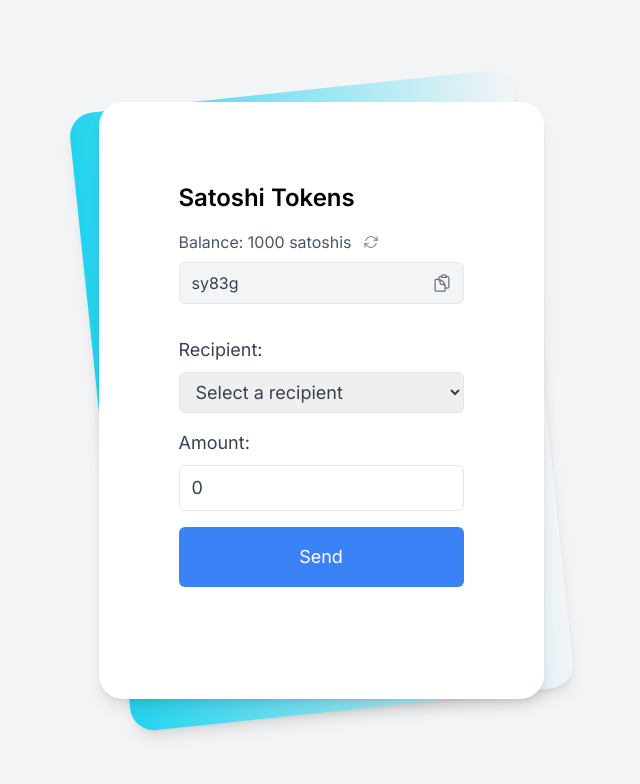
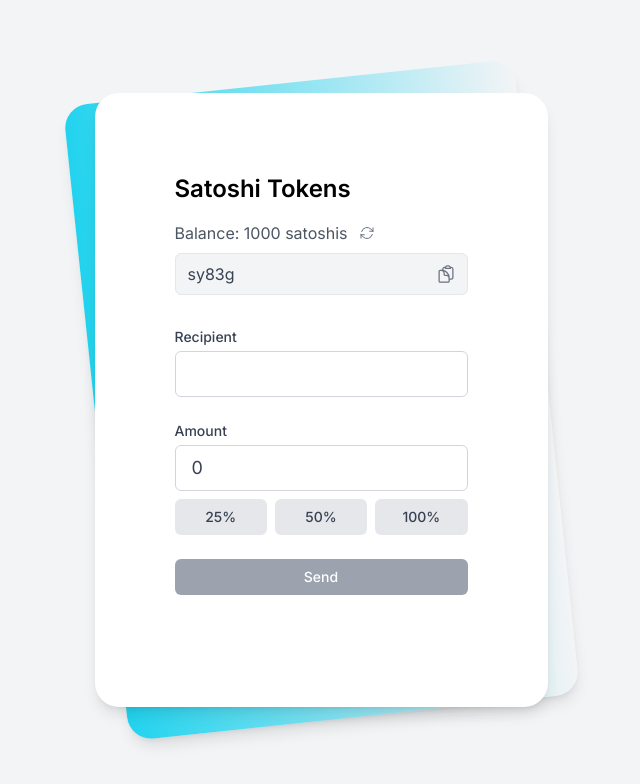
Before and after one commit to shamoons/satoshi-tokens, a Next.js app: page / in a window 1280 px wide. Shown: the top 784 px of the page, without its empty margins (319-959 px from the left). Built offline with nearby package versions, Linux system fonts and the light colour scheme.

Commit message:
Refactor SendForm component and update user list

```diff
--- a/src/app/api/users/route.ts
+++ b/src/app/api/users/route.ts
@@ -5,9 +5,9 @@ import { NextResponse } from 'next/server';
 export async function GET() {
   // Hardcoded list of users for now
   const users: User[] = [
-    { id: '1', name: 'Alice' },
-    { id: '2', name: 'Bob' },
-    { id: '3', name: 'Charlie' },
+    { id: Math.random().toString(36).substring(7), name: 'Alice' },
+    { id: Math.random().toString(36).substring(7), name: 'Bob' },
+    { id: Math.random().toString(36).substring(7), name: 'Charlie' },
   ];
 
   return NextResponse.json({ users });
--- a/src/app/components/SendForm.tsx
+++ b/src/app/components/SendForm.tsx
@@ -1,62 +1,155 @@
 // src/app/components/SendForm.tsx
-import React, { useContext } from 'react';
+import React, { useContext, useState } from 'react';
 import { AppContext } from '../context/AppContext';
 import { User } from '@/types/user';
 
-
 const SendForm = () => {
   const { balance, users, sendTokens } = useContext(AppContext);
-  const [recipientId, setRecipientId] = React.useState('');
-  const [amount, setAmount] = React.useState(0);
+  const [recipientId, setRecipientId] = useState('');
+  const [amount, setAmount] = useState(0);
+  const [suggestions, setSuggestions] = useState<User[]>([]);
+  const [isSending, setIsSending] = useState(false);
+  const [error, setError] = useState('');
 
-  const handleSend = (e: React.FormEvent) => {
+  const handleRecipientChange = (e: React.ChangeEvent<HTMLInputElement>) => {
+    const value = e.target.value;
+    setRecipientId(value);
+    setError('');
+
+    if (value.trim() !== '') {
+      const filteredSuggestions = users.filter((user) =>
+        user.id.toLowerCase().includes(value.toLowerCase())
+      );
+      setSuggestions(filteredSuggestions);
+    } else {
+      setSuggestions([]);
+    }
+  };
+
+  const handleSuggestionClick = (suggestion: User) => {
+    setRecipientId(suggestion.id);
+    setSuggestions([]);
+  };
+
+  const handleAmountChange = (e: React.ChangeEvent<HTMLInputElement>) => {
+    const value = parseInt(e.target.value);
+    setAmount(value);
+    setError('');
+  };
+
+  const handleAmountClick = (percentage: number) => {
+    const calculatedAmount = Math.floor((balance * percentage) / 100);
+    setAmount(calculatedAmount);
+    setError('');
+  };
+
+  const handleSend = async (e: React.FormEvent) => {
     e.preventDefault();
-    sendTokens(recipientId, amount);
+
+    if (amount > balance) {
+      setError('Insufficient balance');
+      return;
+    }
+
+    setIsSending(true);
+    await sendTokens(recipientId, amount);
     setRecipientId('');
     setAmount(0);
+    setIsSending(false);
   };
 
+  const isButtonDisabled = amount <= 0 || amount > balance || recipientId === '' || isSending;
+
   return (
-    <form onSubmit={handleSend}>
-      <div className="mb-4">
-        <label htmlFor="recipientId" className="block mb-2">
-          Recipient:
+    <form onSubmit={handleSend} className="space-y-6">
+      <div>
+        <label htmlFor="recipientId" className="block text-sm font-medium text-gray-700">
+          Recipient
         </label>
-        <select
+        <div className="mt-1 relative">
+          <input
+            type="text"
             id="recipientId"
             value={recipientId}
-          onChange={(e) => setRecipientId(e.target.value)}
-          className="w-full px-3 py-2 text-gray-700 border rounded-md focus:outline-none focus:ring-2 focus:ring-blue-600"
+            onChange={handleRecipientChange}
+            className={`block w-full px-4 py-2 text-gray-700 bg-white border ${error ? 'border-red-500' : 'border-gray-300'
+              } rounded-md focus:outline-none focus:ring-2 focus:ring-blue-600`}
             required
+          />
+          {suggestions.length > 0 && (
+            <ul className="absolute z-10 mt-1 w-full bg-white border border-gray-300 rounded-md shadow-lg">
+              {suggestions.map((suggestion) => (
+                <li
+                  key={suggestion.id}
+                  className="px-4 py-2 cursor-pointer hover:bg-gray-100"
+                  onClick={() => handleSuggestionClick(suggestion)}
                 >
-          <option value="">Select a recipient</option>
-          {users.map((user: User) => (
-            <option key={user.id} value={user.id}>
-              {user.name}
-            </option>
+                  {suggestion.id} ({suggestion.name})
+                </li>
               ))}
-        </select>
+            </ul>
+          )}
         </div>
-      <div className="mb-4">
-        <label htmlFor="amount" className="block mb-2">
-          Amount:
+      </div>
+      <div>
+        <label htmlFor="amount" className="block text-sm font-medium text-gray-700">
+          Amount
         </label>
+        <div className="mt-1">
           <input
             type="number"
             id="amount"
             value={amount}
-          onChange={(e) => setAmount(parseInt(e.target.value))}
-          className="w-full px-3 py-2 text-gray-700 border rounded-md focus:outline-none focus:ring-2 focus:ring-blue-600"
+            onChange={handleAmountChange}
+            className={`block w-full px-4 py-2 text-gray-700 bg-white border ${error ? 'border-red-500' : 'border-gray-300'
+              } rounded-md focus:outline-none focus:ring-2 focus:ring-blue-600`}
             required
           />
         </div>
+        <div className="mt-2 grid grid-cols-3 gap-2">
+          <button
+            type="button"
+            className="px-4 py-2 text-sm font-medium text-gray-700 bg-gray-200 rounded-md hover:bg-gray-300 focus:outline-none focus:ring-2 focus:ring-blue-600"
+            onClick={() => handleAmountClick(25)}
+          >
+            25%
+          </button>
+          <button
+            type="button"
+            className="px-4 py-2 text-sm font-medium text-gray-700 bg-gray-200 rounded-md hover:bg-gray-300 focus:outline-none focus:ring-2 focus:ring-blue-600"
+            onClick={() => handleAmountClick(50)}
+          >
+            50%
+          </button>
+          <button
+            type="button"
+            className="px-4 py-2 text-sm font-medium text-gray-700 bg-gray-200 rounded-md hover:bg-gray-300 focus:outline-none focus:ring-2 focus:ring-blue-600"
+            onClick={() => handleAmountClick(100)}
+          >
+            100%
+          </button>
+        </div>
+      </div>
+      {error && <p className="text-red-500 text-sm">{error}</p>}
+      <div>
         <button
           type="submit"
-        className="w-full px-3 py-4 text-white bg-blue-500 rounded-md hover:bg-blue-600 focus:outline-none focus:ring-2 focus:ring-blue-600 focus:ring-opacity-50"
-        disabled={amount > balance || recipientId === ''}
+          className={`w-full px-4 py-2 text-sm font-medium text-white rounded-md focus:outline-none focus:ring-2 focus:ring-blue-600 focus:ring-opacity-50 ${isButtonDisabled
+              ? 'bg-gray-400 cursor-not-allowed'
+              : 'bg-blue-600 hover:bg-blue-700'
+            }`}
+          disabled={isButtonDisabled}
         >
-        Send
+          {isSending ? (
+            <div className="flex items-center justify-center">
+              <div className="w-4 h-4 border-t-2 border-white rounded-full animate-spin mr-2"></div>
+              Sending...
+            </div>
+          ) : (
+            'Send'
+          )}
         </button>
+      </div>
     </form>
   );
 };
```
Lines whose indentation alone changed are shown as unchanged.
